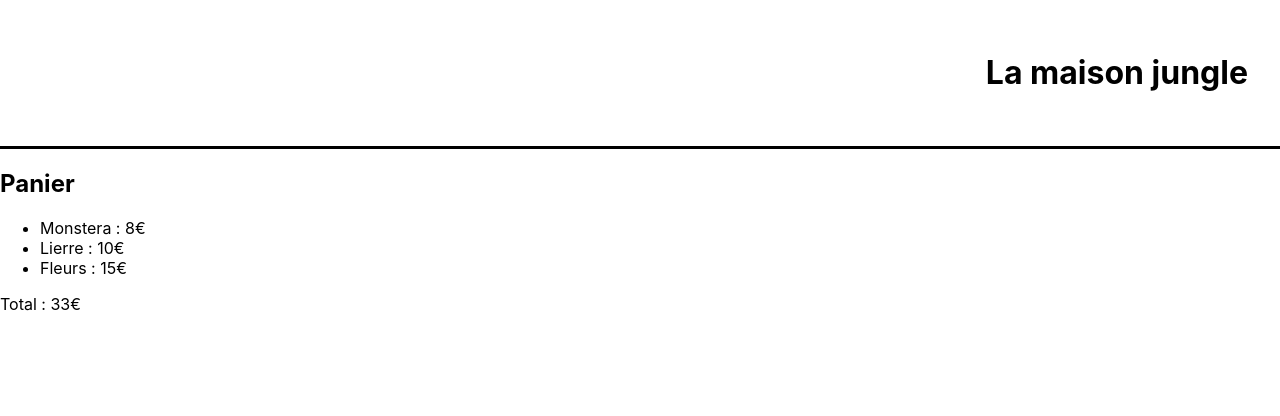
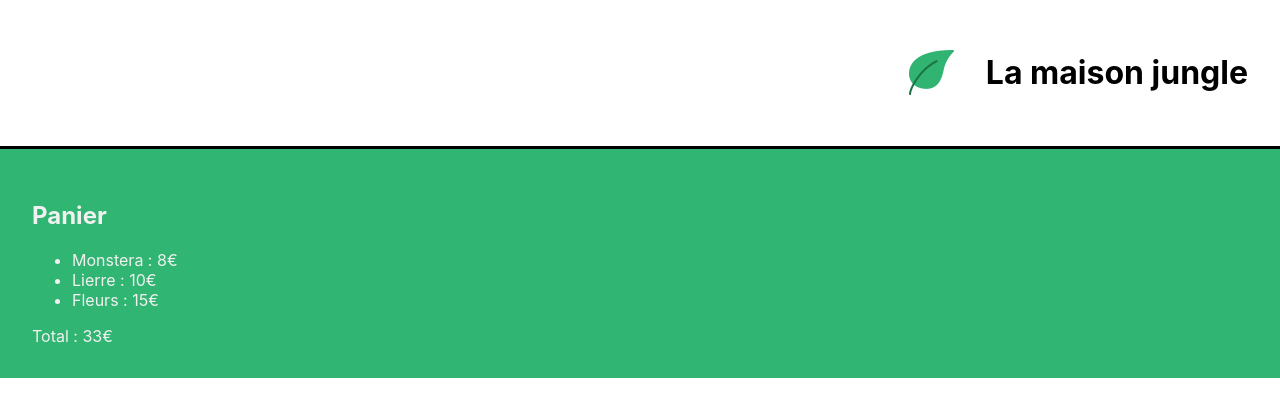
Before and after one commit to Mathieu-Warocquier/test-reals, a React (Create React App) app: page / in a window 1280 px wide. Shown: the top 416 px of the page. Built offline with nearby package versions, Linux system fonts and the light colour scheme.

Commit message:
banner et cart ok

```diff
--- a/src/components/Banner.js
+++ b/src/components/Banner.js
@@ -1,9 +1,12 @@
+import logo from '../assets/logo.png'
 import '../styles/Banner.css'
 
 function Banner() {
+  const title = "La maison jungle"
   return (
   <div className="lmj-banner">
-    <h1>La maison jungle</h1>
+    <img src={logo} alt='La maison jungle' className='lmj-logo' />
+    <h1 className='lmj-title'>{title}</h1>
   </div>
   )
 }
--- a/src/components/Cart.js
+++ b/src/components/Cart.js
@@ -1,8 +1,10 @@
+import '../styles/Cart.css'
+
 function Cart() {
   const monsteraPrice = 8
   const ivyPrice = 10
   const flowerPrice = 15
-  return (<div>
+  return (<div className="lmj-cart">
       <h2>Panier</h2>
       <ul>
       <li>Monstera : {monsteraPrice}€</li>
--- a/src/styles/Banner.css
+++ b/src/styles/Banner.css
@@ -3,4 +3,16 @@
   text-align: right;
   padding: 32px;
   border-bottom: solid 3px black;
+  display: flex;
+  justify-content: flex-end;
+  align-items: center;
 }
+
+.lmj-title {
+	padding-left: 32px;
+}
+
+.lmj-logo {
+	height: 45px;
+	width: 45px;
+}
--- /dev/null
+++ b/src/styles/Cart.css
@@ -0,0 +1,5 @@
+.lmj-cart {
+  color: #f1f1f1;
+  background-color: #31b572;
+  padding: 32px;
+}
```
Also changed, not shown: src/assets/logo.png (added).
